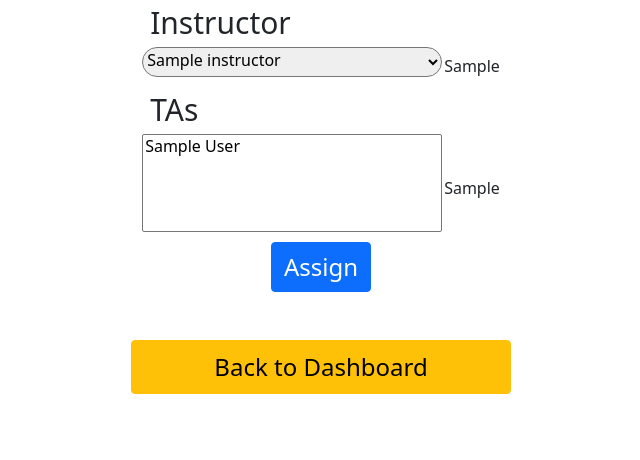
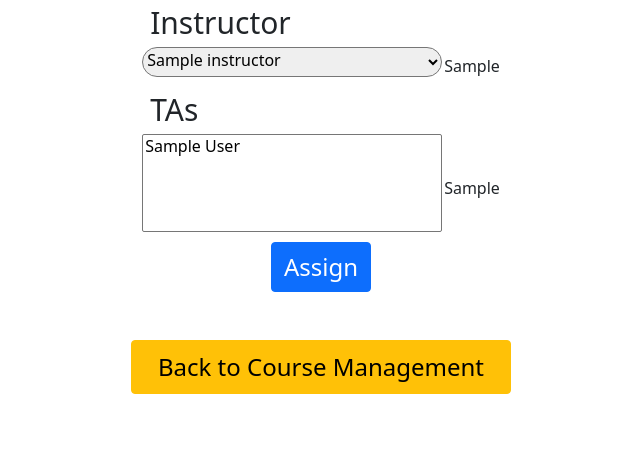
Before and after one commit to st8991/Ta_App_Vikings_Creed, a Django app: template templates/mainTemplates/assignToCoursePage.html in a window 1280 px wide. Shown: the part 155-615 px from the top of the page, without its empty margins (319-959 px from the left). Run offline with Django 4.2, Linux system fonts and the light colour scheme; tables that the repository leaves empty hold one stand-in row (values such as "Sample post"); the template is opened without the code that fills it: values that come from a table or form of the project are taken from there, most other values are stand-ins (such as "Sample title", 1, 10 or a date in 2020).

Commit message:
readding database and correction to coursepage

```diff
--- a/templates/mainTemplates/assignToCoursePage.html
+++ b/templates/mainTemplates/assignToCoursePage.html
@@ -69,7 +69,7 @@
     <div class="container">
         <div class="row">
             <div class="col-3"></div>
-                <a href = '/home/' type="button" class="btn btn-warning col-4 mx-auto my-5 py-2" style="font-size: 24px">Back to Dashboard</a>
+                <a href = '/courses/' type="button" class="btn btn-warning col-4 mx-auto my-5 py-2" style="font-size: 24px">Back to Course Management</a>
             <div class="col-3"></div>
         </div>
     </div>
```
